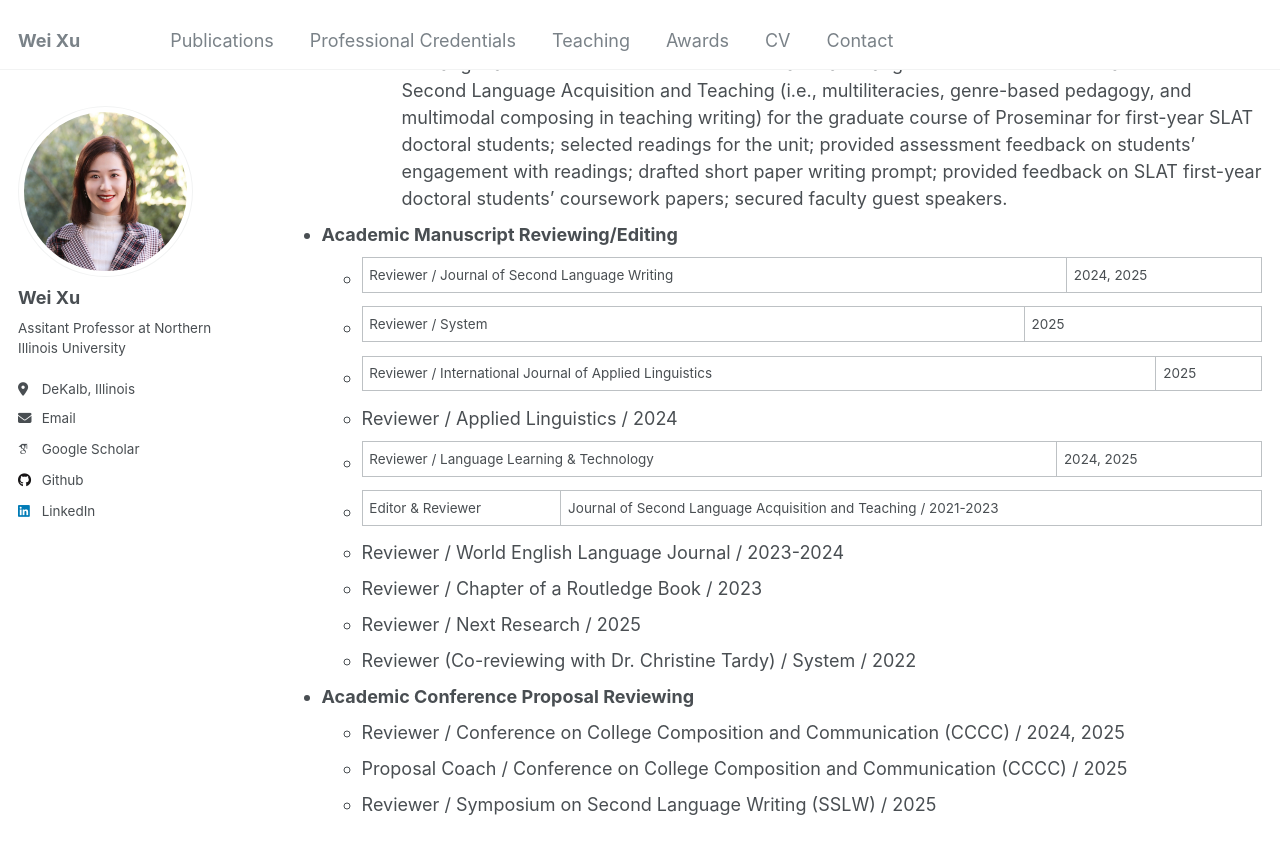
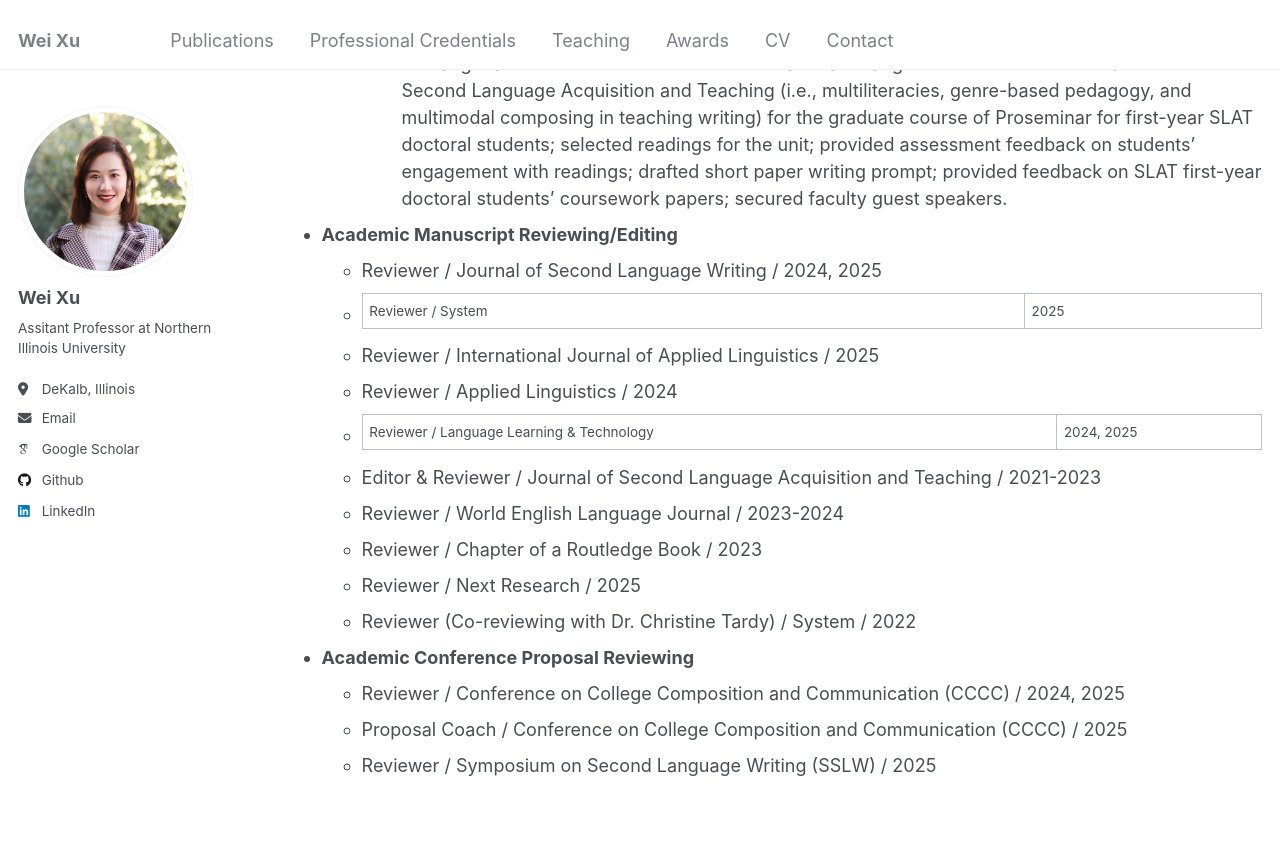
Before and after one commit to weixu-vivian/weixu-vivian.github.io, a Jekyll site: the page built from _pages/Professional Credentials.md, in a window 1280 px wide and 900 px high, scrolled down 1353 px. Shown: the top 854 px of the window. Built offline with Jekyll 4.4.1, drawn with Linux system fonts in a browser that asks for light colours; some web fonts are replaced.

```diff
--- a/_pages/Professional Credentials.md
+++ b/_pages/Professional Credentials.md
@@ -37,12 +37,12 @@ author_profile: true
 
 
 * **Academic Manuscript Reviewing/Editing**
-  * Reviewer / Journal of Second Language Writing |2024, 2025
+  * Reviewer / Journal of Second Language Writing / 2024, 2025
   * Reviewer / System|2025
-  * Reviewer / International Journal of Applied Linguistics |2025
+  * Reviewer / International Journal of Applied Linguistics / 2025
   * Reviewer / Applied Linguistics / 2024
   * Reviewer / Language Learning & Technology|2024, 2025
-  * Editor & Reviewer|Journal of Second Language Acquisition and Teaching / 2021-2023
+  * Editor & Reviewer / Journal of Second Language Acquisition and Teaching / 2021-2023
   * Reviewer / World English Language Journal / 2023-2024
   * Reviewer / Chapter of a Routledge Book / 2023
   * Reviewer / Next Research  / 2025
```
